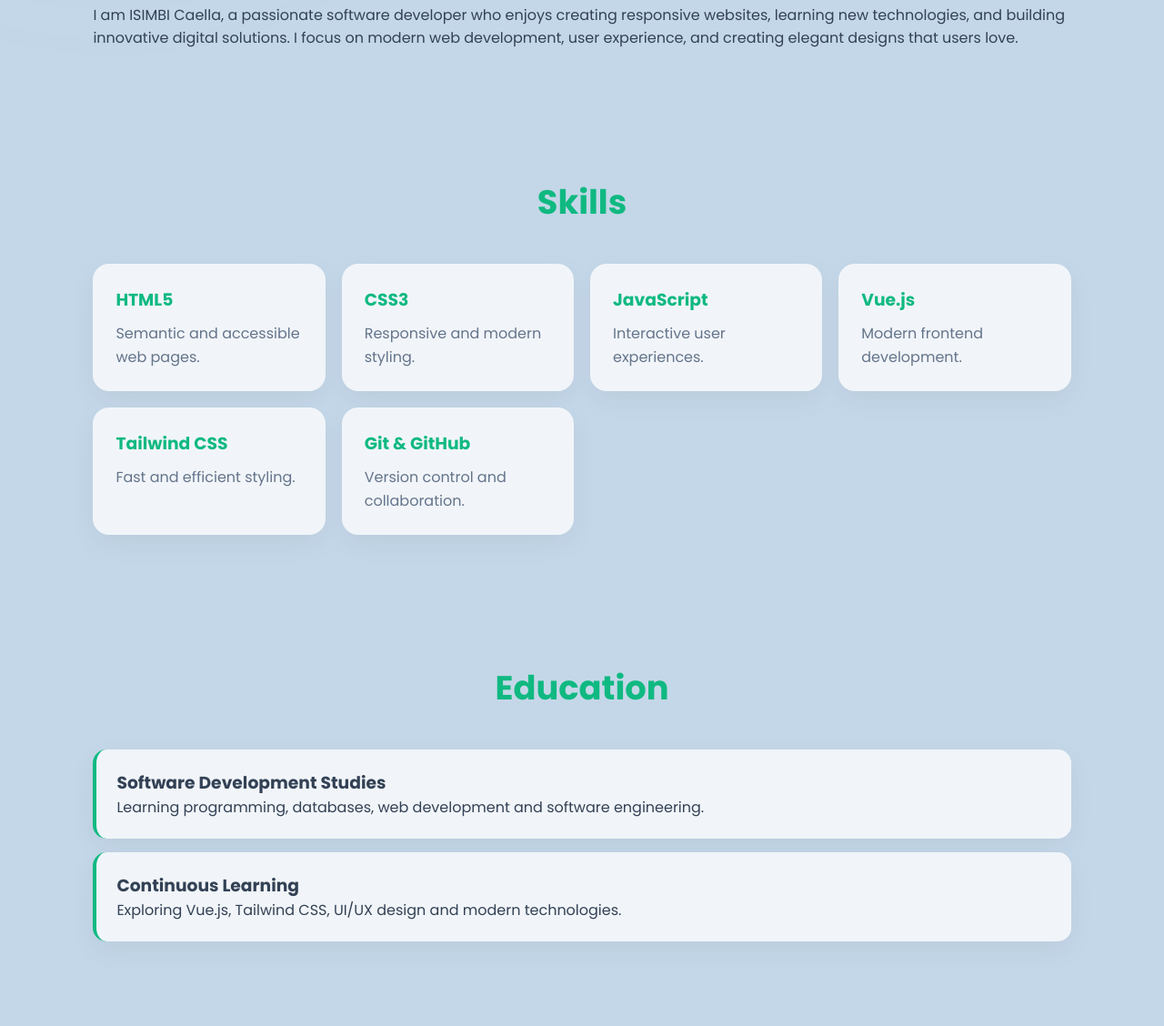
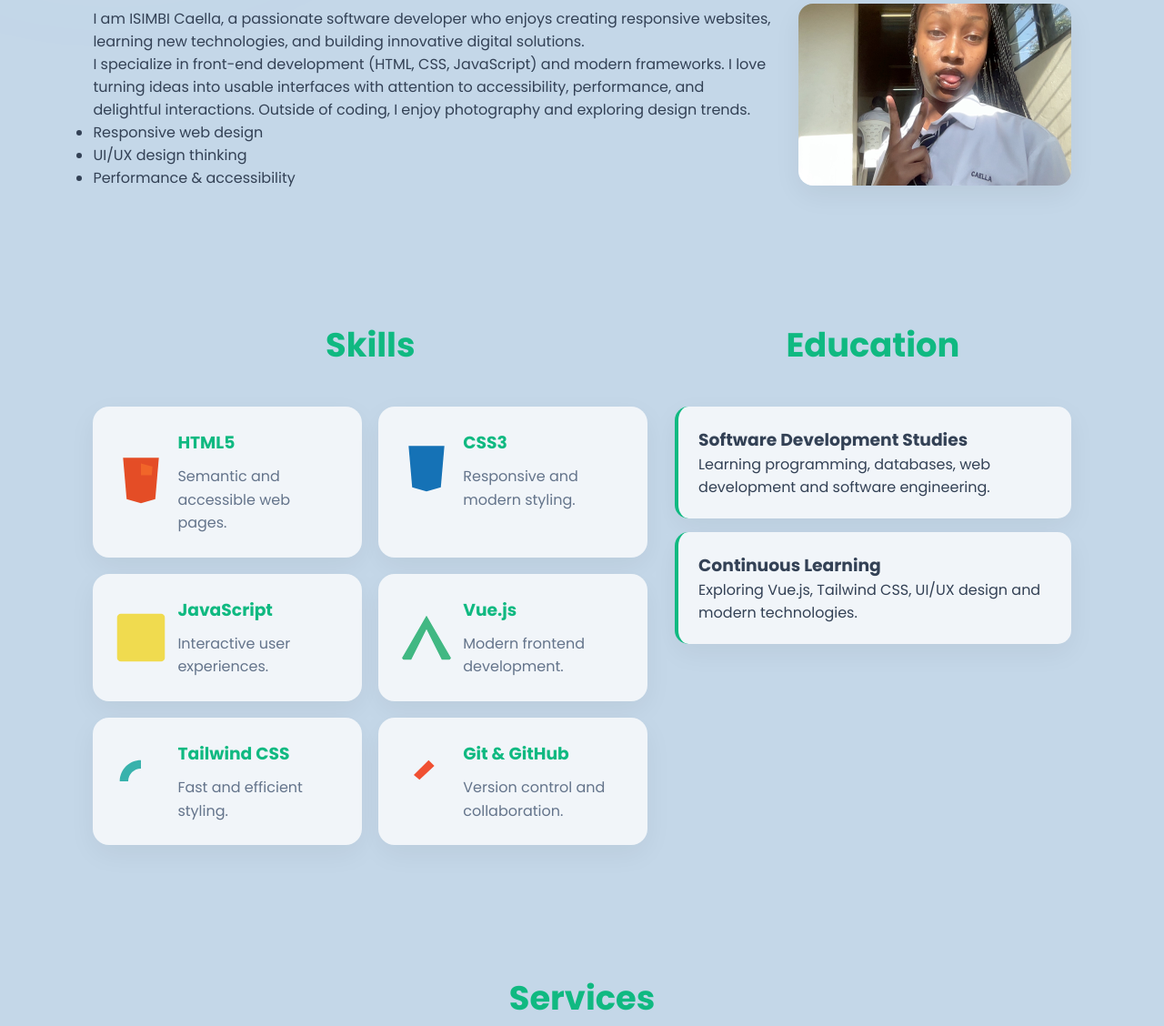
Before and after one commit to caella03/my-personal-portfolio, a website: page index.html in a window 1280 px wide. Shown: the part 1157-2285 px from the top of the page at 91% size. Drawn offline with Linux system fonts and the light colour scheme.

Commit message:
Fix duplicate Education section, harden JS to avoid null errors, add dev script

```diff
--- a/index.html
+++ b/index.html
@@ -16,7 +16,6 @@
     <!-- Navbar -->
     <nav>
         <div class="logo">Caella.</div>
-
         <ul>
             <li><a href="#about">About</a></li>
             <li><a href="#stats">Stats</a></li>
@@ -26,6 +25,11 @@
             <li><a href="#projects">Projects</a></li>
             <li><a href="#contact">Contact</a></li>
         </ul>
+
+        <div class="nav-controls">
+            <button id="lang-btn" aria-label="Change language">EN</button>
+            <button id="theme-toggle" aria-label="Toggle theme">🌙</button>
+        </div>
     </nav>
 
     <!-- Hero Section -->
@@ -33,25 +37,25 @@
 
         <div class="hero-content">
 
-            <span class="tag">👋 Welcome To My Portfolio</span>
+            <span class="tag" data-i18n="heroTag">👋 Welcome To My Portfolio</span>
 
-            <h1>
+            <h1 data-i18n="heroTitle">
                 Hi, I'm <span>ISIMBI Caella</span>
             </h1>
 
-            <h3 class="typing">
+            <h3 class="typing" data-i18n="heroSubtitle">
                 Frontend Developer • UI/UX Enthusiast • Creative Problem Solver
             </h3>
 
-            <p>
+            <p data-i18n="heroText">
                 Passionate about building beautiful websites,
                 modern user interfaces, and digital experiences
                 that solve real-world problems.
             </p>
 
             <div class="buttons">
-                <a href="#projects" class="btn">View Projects</a>
-                <a href="cv.pdf" class="btn-outline">Download CV</a>
+                <a href="#projects" class="btn" data-i18n="viewProjects">View Projects</a>
+                <a href="cv.pdf" class="btn-outline" data-i18n="downloadCV">Download CV</a>
             </div>
 
         </div>
@@ -95,86 +99,131 @@
     <!-- About -->
     <section class="section" id="about">
 
-        <h2>About Me</h2>
+        <h2 data-i18n="aboutHeading">About Me</h2>
 
-        <p class="about-text">
-            I am ISIMBI Caella, a passionate software developer who enjoys
-            creating responsive websites, learning new technologies,
-            and building innovative digital solutions.
+        <div class="about-grid">
+            <div class="about-text">
+                <p data-i18n="aboutIntro">I am ISIMBI Caella, a passionate software developer who enjoys creating responsive websites, learning new technologies, and building innovative digital solutions.</p>
 
-            I focus on modern web development, user experience,
-            and creating elegant designs that users love.
-        </p>
+                <p data-i18n="aboutMore">I specialize in front-end development (HTML, CSS, JavaScript) and modern frameworks. I love turning ideas into usable interfaces with attention to accessibility, performance, and delightful interactions. Outside of coding, I enjoy photography and exploring design trends.</p>
+
+                <ul class="about-list">
+                    <li data-i18n="aboutPoint1">Responsive web design</li>
+                    <li data-i18n="aboutPoint2">UI/UX design thinking</li>
+                    <li data-i18n="aboutPoint3">Performance & accessibility</li>
+                </ul>
+            </div>
+
+            <div class="about-photo">
+                <img src="caella.png" alt="Caella" />
+            </div>
+        </div>
 
     </section>
 
     <!-- Skills -->
-    <section class="section" id="skills">
+    <!-- Skills and Education (side-by-side on wide screens) -->
+    <section class="section" id="skills-education">
 
-        <h2>Skills</h2>
+        <div class="edu-skills">
 
-        <div class="grid">
+            <div class="skills" id="skills">
+                <h2 data-i18n="skillsHeading">Skills</h2>
 
-            <div class="card">
+                <div class="grid skills-grid">
+
+                    <div class="card skill-card">
+                        <div class="skill-row">
+                            <!-- HTML5 SVG -->
+                            <svg class="skill-icon" viewBox="0 0 128 128" xmlns="http://www.w3.org/2000/svg"><path fill="#E44D26" d="M19 3l9 104 36 10 36-10 9-104z"/><path fill="#F16529" d="M64 116v-99l29 8  -2 22H64z"/></svg>
+                            <div>
                                 <h3>HTML5</h3>
                                 <p>Semantic and accessible web pages.</p>
                             </div>
+                        </div>
+                    </div>
 
-            <div class="card">
+                    <div class="card skill-card">
+                        <div class="skill-row">
+                            <!-- CSS3 SVG -->
+                            <svg class="skill-icon" viewBox="0 0 128 128" xmlns="http://www.w3.org/2000/svg"><path fill="#1572B6" d="M19 3l9 104 36 10 36-10 9-104z"/></svg>
+                            <div>
                                 <h3>CSS3</h3>
                                 <p>Responsive and modern styling.</p>
                             </div>
+                        </div>
+                    </div>
 
-            <div class="card">
+                    <div class="card skill-card">
+                        <div class="skill-row">
+                            <!-- JS SVG -->
+                            <svg class="skill-icon" viewBox="0 0 128 128" xmlns="http://www.w3.org/2000/svg"><path fill="#F0DB4F" d="M4 4h120v120H4z"/></svg>
+                            <div>
                                 <h3>JavaScript</h3>
                                 <p>Interactive user experiences.</p>
                             </div>
+                        </div>
+                    </div>
 
-            <div class="card">
+                    <div class="card skill-card">
+                        <div class="skill-row">
+                            <!-- Vue SVG (simplified) -->
+                            <svg class="skill-icon" viewBox="0 0 261.76 226.69" xmlns="http://www.w3.org/2000/svg"><path fill="#41B883" d="M130.88 0L0 226.69h52.35L130.88 69.7 209.41 226.69H261.76z"/></svg>
+                            <div>
                                 <h3>Vue.js</h3>
                                 <p>Modern frontend development.</p>
                             </div>
+                        </div>
+                    </div>
 
-            <div class="card">
+                    <div class="card skill-card">
+                        <div class="skill-row">
+                            <!-- Tailwind SVG (simple) -->
+                            <svg class="skill-icon" viewBox="0 0 24 24" xmlns="http://www.w3.org/2000/svg"><path fill="#38B2AC" d="M12 2C6.48 2 2 6.48 2 12h4c0-3.31 2.69-6 6-6V2z"/></svg>
+                            <div>
                                 <h3>Tailwind CSS</h3>
                                 <p>Fast and efficient styling.</p>
                             </div>
+                        </div>
+                    </div>
 
-            <div class="card">
+                    <div class="card skill-card">
+                        <div class="skill-row">
+                            <!-- Git SVG -->
+                            <svg class="skill-icon" viewBox="0 0 24 24" xmlns="http://www.w3.org/2000/svg"><path fill="#F05032" d="M8.7 11.3L6 9 13 2l2.7 2.7L8.7 11.3z"/></svg>
+                            <div>
                                 <h3>Git & GitHub</h3>
                                 <p>Version control and collaboration.</p>
+                            </div>
+                        </div>
+                    </div>
+
+                </div>
+            </div>
+
+            <div class="education" id="education">
+                <h2 data-i18n="educationHeading">Education</h2>
+
+                <div class="timeline">
+
+                    <div class="timeline-item">
+                        <h3 data-i18n="edu1Title">Software Development Studies</h3>
+                        <p data-i18n="edu1Text">Learning programming, databases, web development and software engineering.</p>
+                    </div>
+
+                    <div class="timeline-item">
+                        <h3 data-i18n="edu2Title">Continuous Learning</h3>
+                        <p data-i18n="edu2Text">Exploring Vue.js, Tailwind CSS, UI/UX design and modern technologies.</p>
+                    </div>
+
+                </div>
             </div>
 
         </div>
 
     </section>
 
-    <!-- Education -->
-    <section class="section" id="education">
-
-        <h2>Education</h2>
-
-        <div class="timeline">
-
-            <div class="timeline-item">
-                <h3>Software Development Studies</h3>
-                <p>
-                    Learning programming, databases,
-                    web development and software engineering.
-                </p>
-            </div>
-
-            <div class="timeline-item">
-                <h3>Continuous Learning</h3>
-                <p>
-                    Exploring Vue.js, Tailwind CSS,
-                    UI/UX design and modern technologies.
-                </p>
-            </div>
-
-        </div>
-
-    </section>
+    <!-- (Duplicate Education section removed; education content is present inside the skills-education area) -->
 
     <!-- Services -->
     <section class="section" id="services">
@@ -302,5 +351,6 @@
 
     </footer>
 
+    <script src="script.js"></script>
 </body>
 </html>
--- /dev/null
+++ b/script.js
@@ -0,0 +1,100 @@
+// Theme toggle and simple language switcher
+const themeToggle = document.getElementById('theme-toggle');
+const langBtn = document.getElementById('lang-btn');
+
+// Persist theme choice
+const prefersDark = window.matchMedia && window.matchMedia('(prefers-color-scheme: dark)').matches;
+let currentTheme = localStorage.getItem('theme') || (prefersDark ? 'dark' : 'light');
+
+function applyTheme(theme){
+    if(theme === 'dark') document.body.classList.add('dark');
+    else document.body.classList.remove('dark');
+    // only update the toggle text if the element exists
+    if(themeToggle) themeToggle.textContent = theme === 'dark' ? '☀️' : '🌙';
+    localStorage.setItem('theme', theme);
+}
+
+// apply theme safely
+try{ applyTheme(currentTheme); } catch(e) { console.warn('applyTheme failed', e); }
+
+if(themeToggle){
+    themeToggle.addEventListener('click', () => {
+        currentTheme = document.body.classList.contains('dark') ? 'light' : 'dark';
+        applyTheme(currentTheme);
+    });
+
+    // Accessibility: keyboard toggle
+    themeToggle.addEventListener('keyup', (e) => { if(e.key === 'Enter') themeToggle.click(); });
+}
+
+// Simple i18n (EN/FR example). Expand as needed.
+const strings = {
+    en: {
+        heroTag: '👋 Welcome To My Portfolio',
+        heroTitle: "Hi, I'm <span>ISIMBI Caella</span>",
+        heroSubtitle: 'Frontend Developer • UI/UX Enthusiast • Creative Problem Solver',
+        heroText: 'Passionate about building beautiful websites, modern user interfaces, and digital experiences that solve real-world problems.',
+        viewProjects: 'View Projects',
+        downloadCV: 'Download CV',
+        aboutHeading: 'About Me',
+        aboutIntro: 'I am ISIMBI Caella, a passionate software developer who enjoys creating responsive websites, learning new technologies, and building innovative digital solutions.',
+        aboutMore: 'I specialize in front-end development (HTML, CSS, JavaScript) and modern frameworks. I love turning ideas into usable interfaces with attention to accessibility, performance, and delightful interactions. Outside of coding, I enjoy photography and exploring design trends.',
+        aboutPoint1: 'Responsive web design',
+        aboutPoint2: 'UI/UX design thinking',
+        aboutPoint3: 'Performance & accessibility',
+        skillsHeading: 'Skills',
+        educationHeading: 'Education',
+        edu1Title: 'Software Development Studies',
+        edu1Text: 'Learning programming, databases, web development and software engineering.',
+        edu2Title: 'Continuous Learning',
+        edu2Text: 'Exploring Vue.js, Tailwind CSS, UI/UX design and modern technologies.'
+    },
+    fr: {
+        heroTag: '👋 Bienvenue sur mon portfolio',
+        heroTitle: "Salut, je suis <span>ISIMBI Caella</span>",
+        heroSubtitle: 'Développeuse Frontend • Passionnée UI/UX • Résolveuse créative',
+        heroText: 'Passionnée par la création de jolis sites web, d\'interfaces modernes et d\'expériences numériques qui résolvent de vrais problèmes.',
+        viewProjects: 'Voir les projets',
+        downloadCV: 'Télécharger le CV',
+        aboutHeading: 'À propos de moi',
+        aboutIntro: 'Je suis ISIMBI Caella, une développeuse passionnée qui aime créer des sites web responsives, apprendre de nouvelles technologies et construire des solutions numériques innovantes.',
+        aboutMore: 'Je me spécialise en développement front-end (HTML, CSS, JavaScript) et frameworks modernes. J\'aime transformer les idées en interfaces utilisables en prêtant attention à l\'accessibilité, la performance et des interactions agréables.',
+        aboutPoint1: 'Design web responsive',
+        aboutPoint2: 'Pensée UI/UX',
+        aboutPoint3: 'Performance & accessibilité',
+        skillsHeading: 'Compétences',
+        educationHeading: 'Éducation',
+        edu1Title: 'Études en développement logiciel',
+        edu1Text: 'Apprentissage de la programmation, des bases de données, du développement web et de l\'ingénierie logicielle.',
+        edu2Title: 'Apprentissage continu',
+        edu2Text: "Exploration de Vue.js, Tailwind CSS, UI/UX et des technologies modernes."
+    }
+};
+
+themeToggle.addEventListener('keyup', (e) => { if(e.key === 'Enter') themeToggle.click(); });
+
+let currentLang = localStorage.getItem('lang') || 'en';
+
+function applyLang(lang){
+    const nodes = document.querySelectorAll('[data-i18n]');
+    nodes.forEach(node => {
+        const key = node.getAttribute('data-i18n');
+        if(strings[lang] && strings[lang][key]){
+            node.innerHTML = strings[lang][key];
+        }
+    });
+    if(langBtn) langBtn.textContent = lang.toUpperCase();
+    localStorage.setItem('lang', lang);
+}
+
+try{ applyLang(currentLang); } catch(e){ console.warn('applyLang failed', e); }
+
+if(langBtn){
+    langBtn.addEventListener('click', () => {
+        currentLang = currentLang === 'en' ? 'fr' : 'en';
+        applyLang(currentLang);
+    });
+
+    // Accessibility: keyboard toggle
+    langBtn.addEventListener('keyup', (e) => { if(e.key === 'Enter') langBtn.click(); });
+}
--- a/style.css
+++ b/style.css
@@ -9,10 +9,27 @@ html{
     scroll-behavior:smooth;
 }
 
+:root{
+    --bg: #c4d7e8;
+    --card: #f1f5f9;
+    --muted: #64748b;
+    --accent: #10b981;
+    --primary: #334155;
+}
+
 body{
-    background:#c4d7e8;
-    color:#334155;
+    background:var(--bg);
+    color:var(--primary);
     overflow-x:hidden;
+}
+
+/* Dark theme overrides */
+body.dark{
+    --bg: #0b1020;
+    --card: #0f1724;
+    --muted: #9aa4b2;
+    --accent: #34d399;
+    --primary: #e6eef6;
 }
 
 /* Background Effects */
@@ -21,7 +38,7 @@ body::before{
     position:fixed;
     width:450px;
     height:450px;
-    background:#10b98120;
+    background:color-mix(in srgb, var(--accent) 10%, transparent);
     border-radius:50%;
     top:-200px;
     right:-100px;
@@ -34,7 +51,7 @@ body::after{
     position:fixed;
     width:450px;
     height:450px;
-    background:#60a5fa20;
+    background:color-mix(in srgb, #60a5fa 10%, transparent);
     border-radius:50%;
     bottom:-200px;
     left:-100px;
@@ -60,7 +77,7 @@ nav{
 .logo{
     font-size:1.6rem;
     font-weight:700;
-    color:#10b981;
+    color:var(--accent);
 }
 
 nav ul{
@@ -71,13 +88,32 @@ nav ul{
 
 nav a{
     text-decoration:none;
-    color:#334155;
+    color:var(--primary);
     transition:.3s;
     font-weight:500;
 }
 
 nav a:hover{
-    color:#10b981;
+    color:var(--accent);
+}
+
+.nav-controls{
+    display:flex;
+    gap:8px;
+    align-items:center;
+}
+
+.nav-controls button{
+    background:transparent;
+    border:1px solid rgba(0,0,0,0.06);
+    padding:8px 10px;
+    border-radius:8px;
+    cursor:pointer;
+    font-weight:600;
+}
+
+.nav-controls button#theme-toggle{
+    font-size:1.05rem;
 }
 
 /* HERO */
@@ -97,8 +133,8 @@ nav a:hover{
 .tag{
     display:inline-block;
     padding:8px 16px;
-    background:#10b98115;
-    color:#10b981;
+    background:color-mix(in srgb, var(--accent) 10%, transparent);
+    color:var(--accent);
     border-radius:30px;
     margin-bottom:20px;
     font-weight:500;
@@ -120,7 +156,7 @@ nav a:hover{
 }
 
 .hero p{
-    color:#64748b;
+    color:var(--muted);
     line-height:1.8;
     margin-bottom:30px;
 }
@@ -132,7 +168,7 @@ nav a:hover{
 }
 
 .btn{
-    background:#10b981;
+    background:var(--accent);
     color:white;
     text-decoration:none;
     padding:14px 26px;
@@ -147,8 +183,8 @@ nav a:hover{
 }
 
 .btn-outline{
-    border:2px solid #10b981;
-    color:#10b981;
+    border:2px solid var(--accent);
+    color:var(--accent);
     text-decoration:none;
     padding:14px 26px;
     border-radius:12px;
@@ -165,7 +201,7 @@ nav a:hover{
 .profile-card{
     width:280px;
     height:360px;
-    background:#d0e7ff; /* changed from white */
+    background:var(--card); /* changed from white */
     border-radius:25px;
     display:flex;
     flex-direction:column;
@@ -196,7 +232,7 @@ nav a:hover{
 
 .section h2{
     text-align:center;
-    color:#10b981;
+    color:var(--accent);
     margin-bottom:40px;
     font-size:2.3rem;
 }
@@ -212,7 +248,7 @@ nav a:hover{
 .stat-box{
     text-align:center;
     padding:30px;
-    background:#8cbff1; /* changed */
+    background:color-mix(in srgb, #8cbff1 40%, var(--card));
     border-radius:18px;
     box-shadow:0 10px 30px rgba(0,0,0,.05);
 }
@@ -234,7 +270,7 @@ nav a:hover{
 }
 
 .card{
-    background:#f1f5f9; /* changed */
+    background:var(--card); /* changed */
     padding:25px;
     border-radius:18px;
     box-shadow:0 10px 30px rgba(0,0,0,.05);
@@ -246,7 +282,7 @@ nav a:hover{
 }
 
 .card h3{
-    color:#10b981;
+    color:var(--accent);
     margin-bottom:10px;
 }
 
@@ -272,7 +308,7 @@ nav a:hover{
 }
 
 .timeline-item{
-    background:#f1f5f9; /* changed */
+    background:var(--card); /* changed */
     padding:22px;
     border-left:4px solid #10b981;
     border-radius:15px;
@@ -289,8 +325,8 @@ nav a:hover{
 
 .socials a{
     text-decoration:none;
-    color:#334155;
-    background:#f1f5f9; /* changed */
+    color:var(--primary);
+    background:var(--card); /* changed */
     padding:12px 20px;
     border-radius:10px;
     box-shadow:0 5px 15px rgba(0,0,0,.05);
@@ -304,7 +340,7 @@ nav a:hover{
 
 /* CONTACT */
 .contact-box{
-    background:#89c1fa; /* changed */
+    background:color-mix(in srgb, #89c1fa 40%, var(--card)); /* changed */
     padding:35px;
     border-radius:18px;
     text-align:center;
@@ -316,12 +352,12 @@ nav a:hover{
 footer{
     text-align:center;
     padding:25px;
-    background:#b1d3ff;
+    background:color-mix(in srgb, #b1d3ff 40%, var(--card));
     margin-top:30px;
 }
 
 footer h3{
-    color:#10b981;
+    color:var(--accent);
     margin-bottom:8px;
 }
 
@@ -377,3 +413,55 @@ footer p{
         text-align:center;
     }
 }
+
+/* New layout for skills + education */
+.edu-skills{
+    display:flex;
+    gap:30px;
+    align-items:flex-start;
+    justify-content:space-between;
+}
+
+.skills{
+    flex:1.4;
+}
+
+.education{
+    flex:1;
+}
+
+.about-grid{
+    display:grid;
+    grid-template-columns:1fr 300px;
+    gap:30px;
+    align-items:center;
+}
+
+.about-photo img{
+    width:100%;
+    border-radius:16px;
+    box-shadow:0 10px 30px rgba(0,0,0,.06);
+}
+
+.skill-row{
+    display:flex;
+    gap:12px;
+    align-items:center;
+}
+
+.skill-icon{
+    width:56px;
+    height:56px;
+    flex-shrink:0;
+    border-radius:10px;
+    background:transparent;
+}
+
+@media(max-width:1000px){
+    .edu-skills{
+        flex-direction:column-reverse;
+    }
+    .about-grid{
+        grid-template-columns:1fr;
+    }
+}
```
Also changed, not shown: package.json (added, +13 -0 lines). Lines whose indentation alone changed are shown as unchanged.
